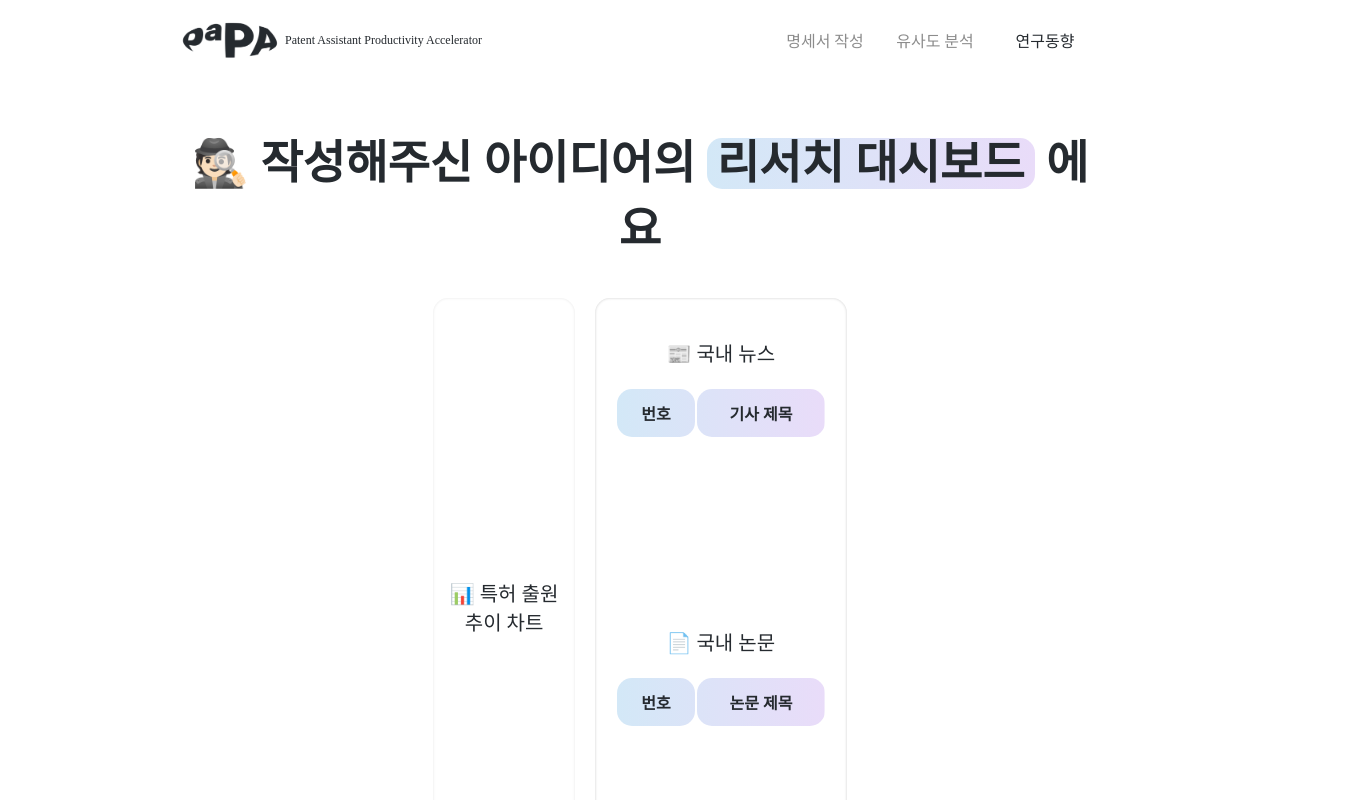
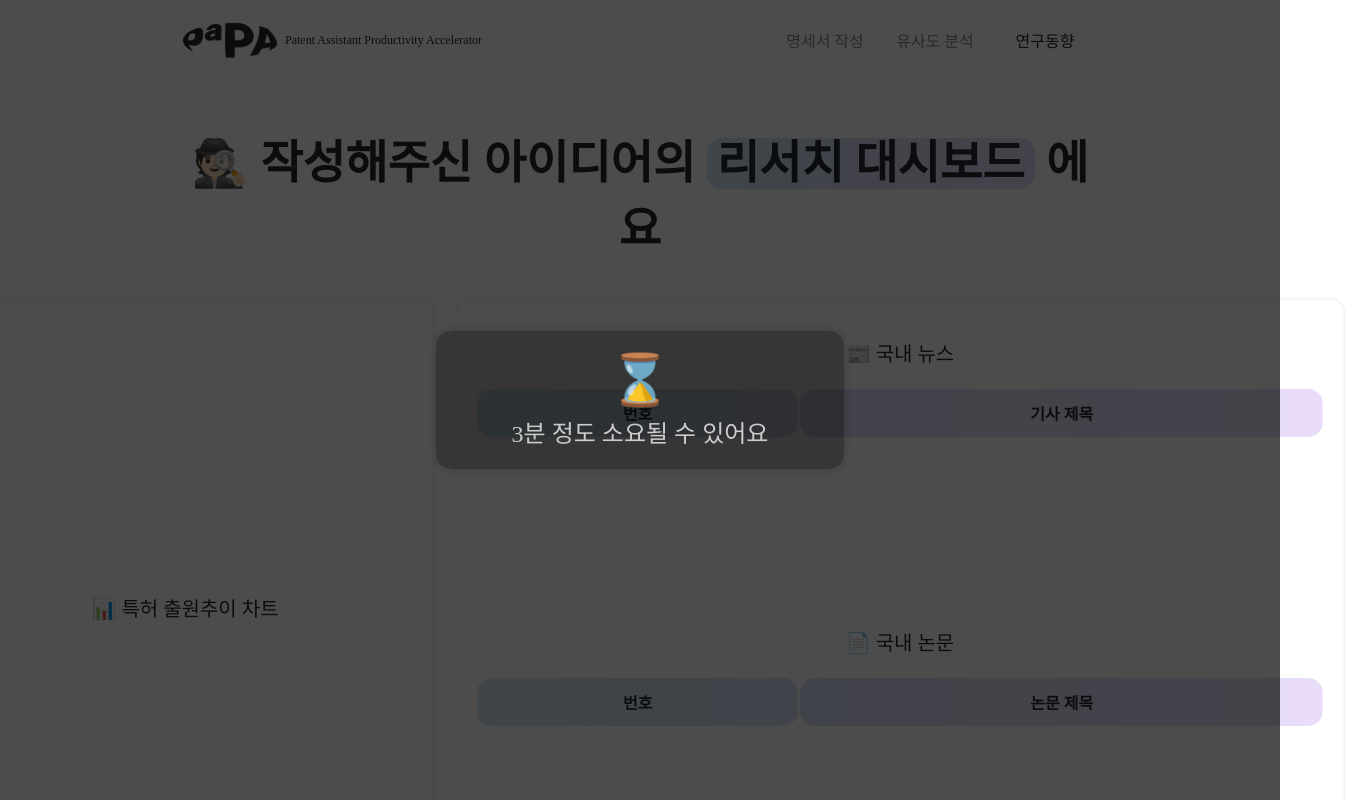
Before and after one commit to KPMG2024-PAPA/frontend, a React (Create React App) app: page /research-page-sub in a window 1280 px wide. Shown: the top 800 px of the page, 1345 px wide, since content can reach past the window. Built offline with nearby package versions, Linux system fonts and the light colour scheme; a web font is replaced by a local one.

Commit message:
fix: overlay error

```diff
--- a/src/component/page/ResearchPageSub.jsx
+++ b/src/component/page/ResearchPageSub.jsx
@@ -152,6 +152,41 @@ const CustomTable = styled(Table)`
   height: 200px;
 `;
 
+/* 로딩화면 컴포넌트 */
+const Overlay = styled.div`
+  position: fixed;
+  top: 0;
+  left: 0;
+  width: 100%;
+  height: 100%;
+  background-color: rgba(0, 0, 0, 0.7);
+  display: flex;
+  justify-content: center;
+  align-items: center;
+  z-index: 1000; // 수정됨
+`;
+
+
+const Message = styled.p`
+  color: #d0d0d0;
+  display: flex;
+  flex-direction: column;
+  font-size: 24px; // 수정됨
+  opacity: 0; // 초기 상태는 투명
+  align-items: center;
+  animation: fadeInOut 4s infinite; // 4초 동안 무한 반복
+  background-color:  rgba(0, 0, 0, 0.3);
+  width: 368px;
+  padding: 20px;
+  border-radius: 15px;
+  box-shadow: 0px 0px 8px rgba(0, 0, 0, 0.2);
+
+  @keyframes fadeInOut {
+    0%, 100% { opacity: 0; }
+    50% { opacity: 1; }
+  }
+`;
+
 
 
 const ResearchPageSub = () => {
@@ -163,94 +198,101 @@ const ResearchPageSub = () => {
   const [chartImage, setChartImage] = useState('');
   const [chartImage2, setChartImage2] = useState('');
 
+  const [isLoading, setIsLoading] = useState(false); // 로딩 상태 관리
+
+  // 로딩 화면 컴포넌트
+  const LoadingOverlay = () => {
+    const messages = [
+      <>
+        <div style={{ fontSize: '50px', marginBottom: '5px', color: '#252a2f' }}>🤔</div>
+        <div>작성해주신 내용을 분석하고 있어요</div>
+      </>,
+      <>
+        <div style={{ fontSize: '50px', marginBottom: '5px', color: '#252a2f' }}>⌛️</div>
+        <div>3분 정도 소요될 수 있어요</div>
+      </>,
+      <>
+        <div style={{ fontSize: '50px', marginBottom: '5px', color: '#252a2f' }}>🕵🏻</div>
+        <div>기사와 논문을 찾고 있어요</div>
+      </>
+    ];
+
+    const [currentMessageIndex, setCurrentMessageIndex] = useState(0);
+
+    useEffect(() => {
+      const intervalId = setInterval(() => {
+        setCurrentMessageIndex((prevIndex) => (prevIndex + 1) % messages.length);
+      }, 4000); // 메시지 변경 주기를 4초로 설정 (애니메이션 주기에 맞춤)
+
+      return () => clearInterval(intervalId);
+    }, [messages.length]);
+
+    return (
+      <Overlay>
+        <Message>{messages[currentMessageIndex]}</Message>
+      </Overlay>
+    );
+  };
 
 
   useEffect(() => {
-    // Send a request to the backend to fetch NEWS
-    const fetchNewsData = async () => {
+    // 초기 로딩 상태를 true로 설정하여 로딩 시작
+    setIsLoading(true);
+
+    const fetchData = async () => {
       try {
         const keywordsArray = JSON.parse(message);
 
-        const response = await fetch('http://localhost:8000/research-page-sub-news', {
-          method: 'POST', // or 'GET', depending on your backend setup
-          headers: {
-            'Content-Type': 'application/json',
-          },
+        // News 데이터 가져오기
+        const fetchNewsData = fetch('http://localhost:8000/research-page-sub-news', {
+          method: 'POST',
+          headers: { 'Content-Type': 'application/json' },
           body: JSON.stringify({ inputValue: keywordsArray }),
         });
 
-        if (!response.ok) {
-          throw new Error('Network response was not ok');
+        // Papers 데이터 가져오기
+        const fetchPapersData = fetch('http://localhost:8000/research-page-sub-papers', {
+          method: 'POST',
+          headers: { 'Content-Type': 'application/json' },
+          body: JSON.stringify({ inputValue: keywordsArray }),
+        });
+
+        // Chart 데이터 가져오기
+        const fetchChartData = fetch('http://localhost:8000/research-page-sub-dashboards', {
+          method: 'POST',
+          headers: { 'Content-Type': 'application/json' },
+          body: JSON.stringify({ inputValue: keywordsArray }),
+        });
+
+        // 모든 프로미스가 완료될 때까지 기다림
+        const [newsResponse, papersResponse, chartDataResponse] = await Promise.all([fetchNewsData, fetchPapersData, fetchChartData]);
+
+        if (!newsResponse.ok || !papersResponse.ok || !chartDataResponse.ok) {
+          throw new Error('One of the network responses was not ok');
         }
 
-        const news = await response.json();
+        // JSON으로 변환
+        const news = await newsResponse.json();
+        const papers = await papersResponse.json();
+        const chartData = await chartDataResponse.json();
 
+        // 상태 업데이트
         setFetchedNews(news.message);
+        setPapersData(typeof papers.message === 'string' ? JSON.parse(papers.message) : papers.message);
+        setChartImage(chartData.ipc_category_graph_image);
+        setChartImage2(chartData.ipc_subcategory_graph_image);
+
+        // 모든 데이터 가져오기가 완료되면 로딩 상태를 false로 설정
+        setIsLoading(false);
       } catch (error) {
-        console.error('Error from news endpoint:', error);
+        console.error('Error fetching data:', error);
+        setIsLoading(false); // 에러 발생 시에도 로딩 상태를 false로 설정하여 사용자가 에러를 인지할 수 있도록 함
       }
     };
 
-
-    // Send a request to the backend to fetch PAPERS
-    const fetchPapersData = async () => {
-      try {
-        const keywordsArray = JSON.parse(message);
-
-        const response = await fetch('http://localhost:8000/research-page-sub-papers', {
-          method: 'POST', // or 'GET', depending on your backend setup
-          headers: {
-            'Content-Type': 'application/json',
-          },
-          body: JSON.stringify({ inputValue: keywordsArray }),
-        });
-
-        if (!response.ok) {
-          throw new Error('Network response was not ok');
-        }
-
-        const papersResponse = await response.json();
-        if (typeof papersResponse.message === 'string') {
-          const parsedPapers = JSON.parse(papersResponse.message);
-          setPapersData(parsedPapers);
-        } else {
-          setPapersData(papersResponse.message);
-        }
-      } catch (error) {
-        console.error('Error from papers endpoint:', error);
-      }
-    };
-
-    const fetchChartData = async () => {
-      try {
-        const keywordsArray = JSON.parse(message);
-
-        const response = await fetch('http://localhost:8000/research-page-sub-dashboards', {
-          method: 'POST',
-          headers: {
-            'Content-Type': 'application/json',
-          },
-          body: JSON.stringify({ inputValue: keywordsArray }),
-        });
-
-        if (!response.ok) {
-          throw new Error('Network response was not ok');
-        }
-
-        const data = await response.json();
-        // 여기서는 ipc_category_graph_image와 ipc_subcategory_graph_image 상태를 설정해야 합니다.
-        setChartImage(data.ipc_category_graph_image);
-        setChartImage2(data.ipc_subcategory_graph_image); // 예시로 한 이미지만 설정하였습니다.
-      } catch (error) {
-        console.error('Error fetching chart data:', error);
-      }
-    };
-
-    // Check if message is not empty
+    // 메시지가 비어있지 않은 경우 데이터를 가져옴
     if (message) {
-      fetchNewsData();
-      fetchPapersData();
-      fetchChartData();
+      fetchData();
     }
   }, [message]);
 
@@ -333,7 +375,7 @@ const ResearchPageSub = () => {
       <Wrapper>
         <MainTitleText>🕵🏻 작성해주신 아이디어의 <HighlightText> 리서치 대시보드</HighlightText> 에요</MainTitleText>
         <FirstWrapper>
-          <ChartWrapper style={{ gap: '20px', padding: '10px', width: '36%', objectFit: 'contain', borderRadius: '15px', boxShadow: 'inset 0px 0px 3px rgba(0, 0, 0, 0.1)' }}>
+          <ChartWrapper style={{ gap: '20px', padding: '10px', width: '500px', objectFit: 'contain', borderRadius: '15px', boxShadow: 'inset 0px 0px 3px rgba(0, 0, 0, 0.15)' }}>
           <SubText style={{ textAlign: 'center', marginBottom: '0px'}}>📊 특허 출원추이 차트</SubText>
               {chartImage && (
               <img style={{ width: '100%'}}
@@ -348,7 +390,7 @@ const ResearchPageSub = () => {
                 />
               )}
           </ChartWrapper>
-          <SecondWrapper style={{ padding: '20px', width: '64%', objectFit: 'contain', borderRadius: '15px', boxShadow: 'inset 0px 0px 3px rgba(0, 0, 0, 0.2)' }}>
+          <SecondWrapper style={{ padding: '20px', width: '890px', objectFit: 'contain', borderRadius: '15px', boxShadow: 'inset 0px 0px 3px rgba(0, 0, 0, 0.15)' }}>
           <NewsWrapper>
             <SubText style={{ textAlign: 'center' }}>📰 국내 뉴스</SubText>
             <CustomTable columns={columns_news} data={data_news.slice(0, 5)} />
@@ -360,6 +402,7 @@ const ResearchPageSub = () => {
         </SecondWrapper>
         </FirstWrapper>
       </Wrapper>
+      {isLoading && <LoadingOverlay />}
     </div>
   );
 };
```
